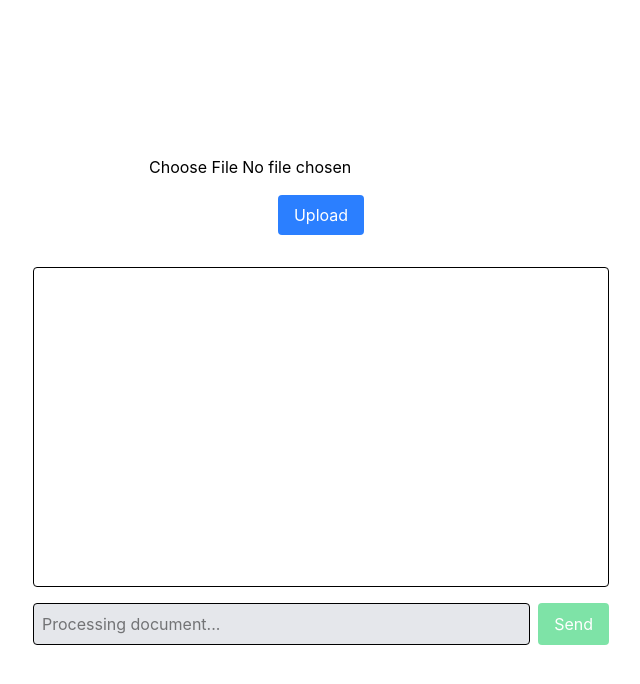
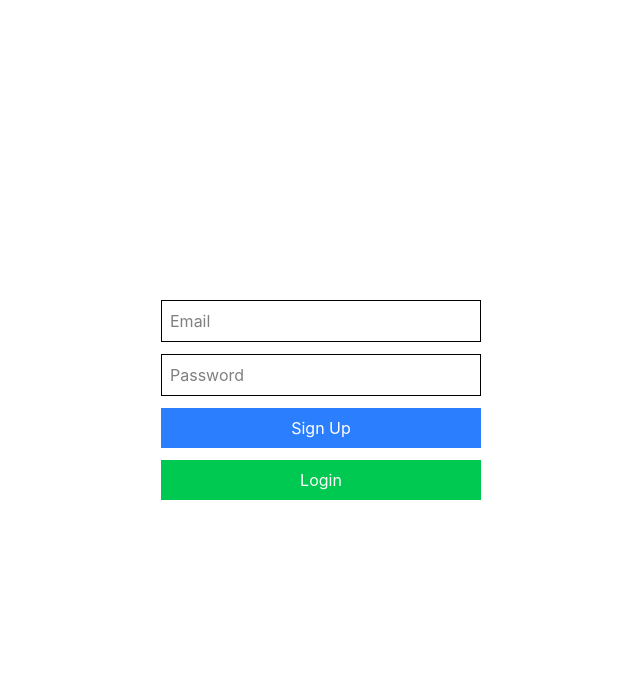
Before and after one commit to SaiDushyant/multimodel-qa-platform, a React app in the folder frontend/: page / in a window 1280 px wide. Shown: the top 684 px of the page, without its empty margins (319-959 px from the left). Built offline with nearby package versions, Linux system fonts and the light colour scheme; no server answers; the HTML template or start-up script is replaced by a standard one.

Commit message:
Added Supabase auth in frontend

```diff
--- a/frontend/package.json
+++ b/frontend/package.json
@@ -10,6 +10,7 @@
     "preview": "vite preview"
   },
   "dependencies": {
+    "@supabase/supabase-js": "^2.104.1",
     "@tailwindcss/vite": "^4.2.4",
     "react": "^19.2.5",
     "react-dom": "^19.2.5",
--- a/frontend/src/App.jsx
+++ b/frontend/src/App.jsx
@@ -1,14 +1,41 @@
-import { useState } from "react";
+import { useEffect, useState } from "react";
+import { supabase } from "./lib/supabase";
+import Auth from "./components/Auth";
 import Upload from "./components/Upload";
 import Chat from "./components/Chat";
 
 function App() {
+  const [user, setUser] = useState(null);
   const [fileMeta, setFileMeta] = useState(null);
+
+  useEffect(() => {
+    // Get current session
+    supabase.auth.getSession().then(({ data }) => {
+      setUser(data.session?.user || null);
+    });
+
+    // Listen for login/logout changes
+    const { data: listener } = supabase.auth.onAuthStateChange(
+      (_event, session) => {
+        setUser(session?.user || null);
+      },
+    );
+
+    return () => listener.subscription.unsubscribe();
+  }, []);
+
+  if (!user) {
+    return (
+      <div className="h-screen flex items-center justify-center">
+        <Auth setUser={setUser} />
+      </div>
+    );
+  }
 
   return (
     <div className="h-screen flex flex-col items-center justify-center gap-8 p-4">
-      <Upload setFileMeta={setFileMeta} />
-      <Chat fileMeta={fileMeta} />
+      <Upload setFileMeta={setFileMeta} user={user} />
+      <Chat fileMeta={fileMeta} user={user} />
     </div>
   );
 }
--- /dev/null
+++ b/frontend/src/components/Auth.jsx
@@ -0,0 +1,53 @@
+import { useState } from "react";
+import { supabase } from "../lib/supabase";
+
+function Auth({ setUser }) {
+  const [email, setEmail] = useState("");
+  const [password, setPassword] = useState("");
+
+  const signUp = async () => {
+    const { data, error } = await supabase.auth.signUp({
+      email,
+      password,
+    });
+
+    if (!error) setUser(data.user);
+  };
+
+  const signIn = async () => {
+    const { data, error } = await supabase.auth.signInWithPassword({
+      email,
+      password,
+    });
+
+    if (!error) setUser(data.user);
+  };
+
+  return (
+    <div className="flex flex-col gap-3 w-80">
+      <input
+        type="email"
+        placeholder="Email"
+        className="border p-2"
+        onChange={(e) => setEmail(e.target.value)}
+      />
+
+      <input
+        type="password"
+        placeholder="Password"
+        className="border p-2"
+        onChange={(e) => setPassword(e.target.value)}
+      />
+
+      <button onClick={signUp} className="bg-blue-500 text-white p-2">
+        Sign Up
+      </button>
+
+      <button onClick={signIn} className="bg-green-500 text-white p-2">
+        Login
+      </button>
+    </div>
+  );
+}
+
+export default Auth;
--- a/frontend/src/components/Chat.jsx
+++ b/frontend/src/components/Chat.jsx
@@ -1,5 +1,6 @@
 import { useEffect, useState } from "react";
 import Player from "./Player";
+import { getAuthToken } from "../lib/getToken";
 
 function Chat({ fileMeta }) {
   const [query, setQuery] = useState("");
@@ -13,18 +14,31 @@ function Chat({ fileMeta }) {
 
     setStatus("processing");
 
-    const interval = setInterval(async () => {
+    let interval;
+
+    const startPolling = async () => {
+      const token = await getAuthToken();
+
+      interval = setInterval(async () => {
         const res = await fetch(
           `${import.meta.env.VITE_BACKEND_BASE_URL}/status/${fileMeta.file_id}`,
+          {
+            headers: {
+              Authorization: `Bearer ${token}`,
+            },
+          },
         );
+
         const data = await res.json();
-
         setStatus(data.status);
 
         if (data.status === "completed" || data.status === "failed") {
           clearInterval(interval);
         }
       }, 2000);
+    };
+
+    startPolling();
 
     return () => clearInterval(interval);
   }, [fileMeta?.file_id]);
@@ -35,9 +49,14 @@ function Chat({ fileMeta }) {
     const userMessage = { role: "user", content: query };
     setMessages((prev) => [...prev, userMessage]);
 
+    const token = await getAuthToken();
+
     const res = await fetch(`${import.meta.env.VITE_BACKEND_BASE_URL}/chat/`, {
       method: "POST",
-      headers: { "Content-Type": "application/json" },
+      headers: {
+        "Content-Type": "application/json",
+        Authorization: `Bearer ${token}`,
+      },
       body: JSON.stringify({
         file_id: fileMeta.file_id,
         query: query,
@@ -50,7 +69,6 @@ function Chat({ fileMeta }) {
     setMessages((prev) => [...prev, botMessage]);
 
     setTimestamps(data.timestamps || []);
-
     setQuery("");
   };
 
@@ -118,6 +136,7 @@ function Chat({ fileMeta }) {
         </button>
       </div>
 
+      {/* TIMESTAMPS */}
       {timestamps.length > 0 && (
         <div className="mt-4">
           <p className="font-bold">Relevant Moments:</p>
@@ -137,6 +156,7 @@ function Chat({ fileMeta }) {
         </div>
       )}
 
+      {/* VIDEO PLAYER */}
       {fileUrl && timestamps.some((t) => t !== null) && (
         <Player
           fileUrl={fileUrl}
--- a/frontend/src/components/Upload.jsx
+++ b/frontend/src/components/Upload.jsx
@@ -1,4 +1,5 @@
 import { useState } from "react";
+import { getAuthToken } from "../lib/getToken";
 
 function Upload({ setFileMeta }) {
   const [file, setFile] = useState(null);
@@ -10,10 +11,15 @@ function Upload({ setFileMeta }) {
     const formData = new FormData();
     formData.append("file", file);
 
+    const token = await getAuthToken();
+
     const res = await fetch(
       `${import.meta.env.VITE_BACKEND_BASE_URL}/upload/`,
       {
         method: "POST",
+        headers: {
+          Authorization: `Bearer ${token}`,
+        },
         body: formData,
       },
     );
--- /dev/null
+++ b/frontend/src/lib/getToken.js
@@ -0,0 +1,6 @@
+import { supabase } from "./supabase";
+
+export async function getAuthToken() {
+  const { data } = await supabase.auth.getSession();
+  return data.session?.access_token;
+}
--- /dev/null
+++ b/frontend/src/lib/supabase.js
@@ -0,0 +1,6 @@
+import { createClient } from "@supabase/supabase-js";
+
+const supabaseUrl = import.meta.env.VITE_SUPABASE_URL;
+const supabaseKey = import.meta.env.VITE_SUPABASE_ANON_KEY;
+
+export const supabase = createClient(supabaseUrl, supabaseKey);
```
Also changed, not shown: 1 other file (tests, documents, lock files or other folders). Lines whose indentation alone changed are shown as unchanged.
